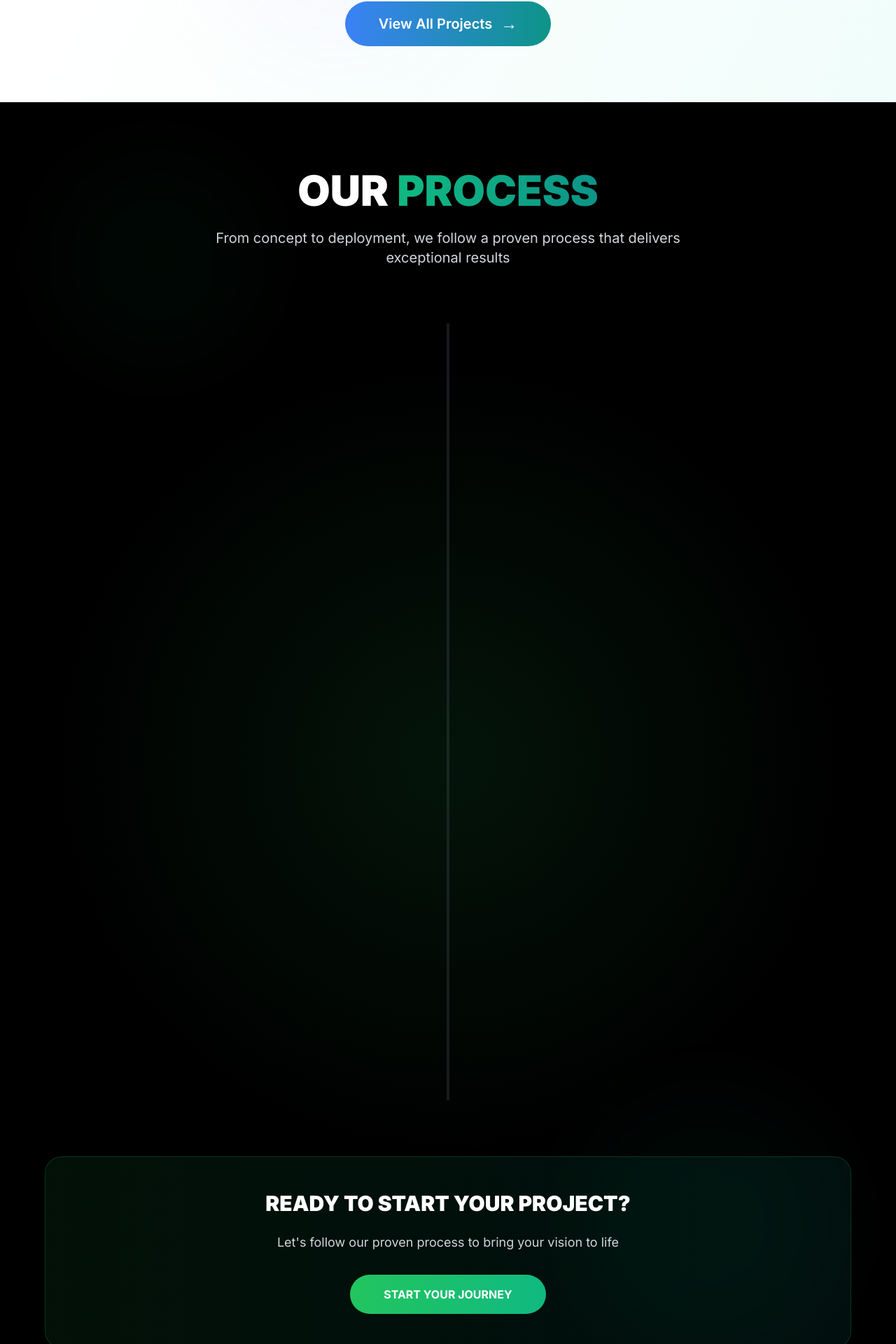
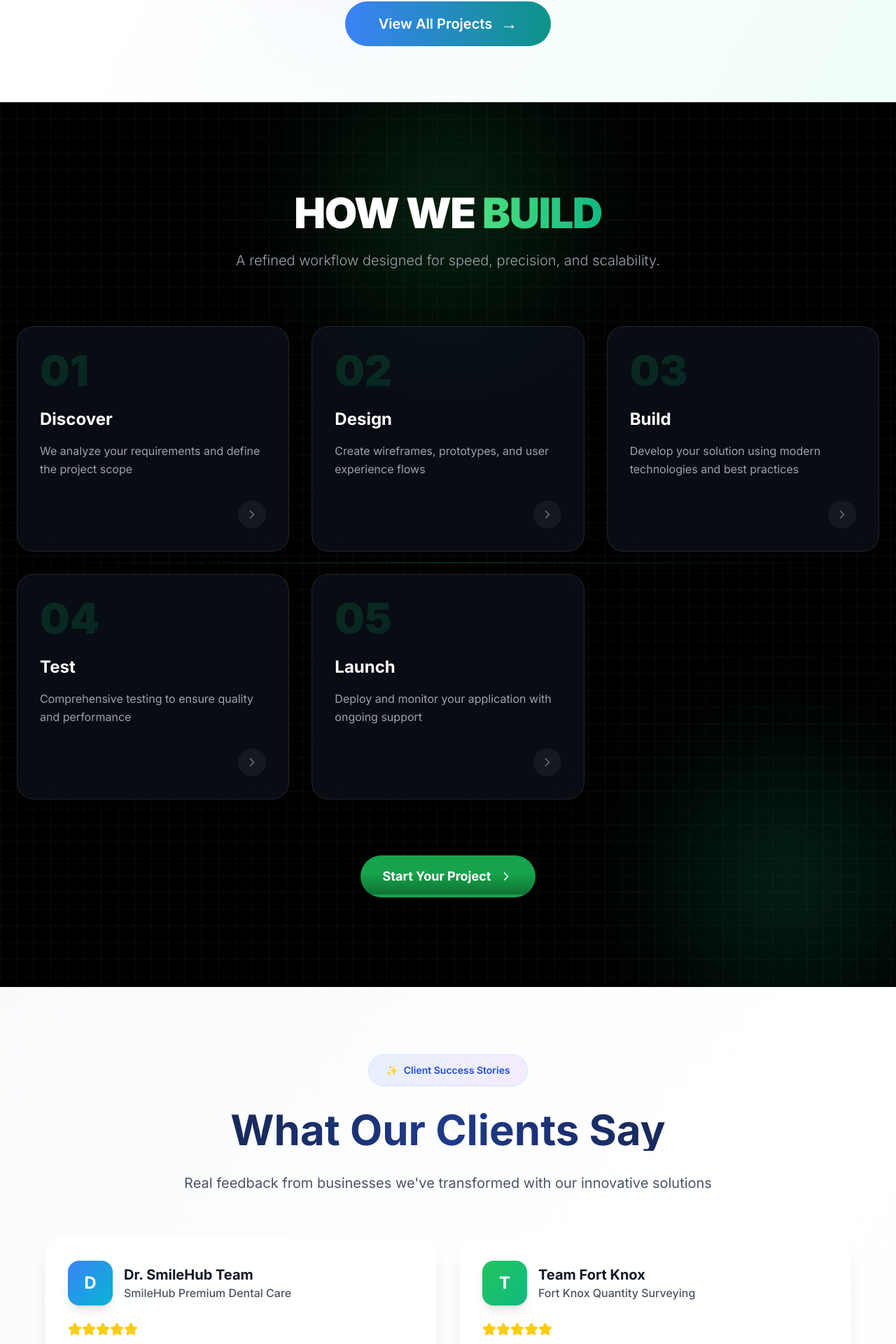
Before and after one commit to codeknox-lk/codeknox-website, a React (Vite) app: page / in a window 1280 px wide. Shown: the part 7190-9110 px from the top of the page at 70% size. Built offline with nearby package versions, Linux system fonts and the light colour scheme.

Commit message:
Redesign: Modern grid-based Process section with glassmorphism

```diff
--- a/src/pages/Home.tsx
+++ b/src/pages/Home.tsx
@@ -1,5 +1,5 @@
 import React, { useRef } from "react";
-import { motion, useScroll, useTransform } from "framer-motion";
+import { motion } from "framer-motion";
 import { Link } from "react-router-dom";
 import {
   ChevronRight,
@@ -7,95 +7,9 @@ import {
 } from "lucide-react";
 import { useProjects } from "../contexts/ProjectContext";
 
-
-
-import { MotionValue } from "framer-motion";
-
-interface Step {
-  step: string;
-  title: string;
-  description: string;
-}
-
-const TimelineItem = ({ step, index, scrollYProgress }: { step: Step, index: number, scrollYProgress: MotionValue<number> }) => {
-  const stepStart = index * 0.12 + 0.05;
-  const stepEnd = (index + 1) * 0.12 + 0.1;
-
-  const stepProgress = useTransform(
-    scrollYProgress,
-    [stepStart, stepEnd],
-    [0, 1]
-  );
-
-  const opacity = stepProgress;
-  const y = useTransform(stepProgress, [0, 1], [50, 0]);
-  const x = useTransform(stepProgress, [0, 1], [index % 2 === 0 ? 50 : -50, 0]);
-
-  return (
-    <motion.div
-      key={step.step}
-      style={{ opacity, y }}
-      className="relative flex items-center"
-    >
-      {/* Connector Line Dot - Perfect Mobile */}
-      <div className="absolute left-1/2 transform -translate-x-1/2 w-4 h-4 sm:w-5 sm:h-5 bg-gradient-to-br from-green-400 to-teal-500 rounded-full border-4 border-gray-900 z-10 shadow-[0_0_15px_rgba(16,185,129,0.5)]">
-        <div className="absolute inset-0 bg-white/50 rounded-full animate-ping opacity-20"></div>
-      </div>
-
-      {/* Content Card - Perfect Mobile */}
-      <div className={`w-full sm:w-5/12 ${index % 2 === 0 ? 'sm:pr-6 md:pr-12 text-center sm:text-right' : 'sm:ml-auto sm:pl-6 md:pl-12 text-center sm:text-left'}`}>
-        <motion.div
-          style={{ x }}
-          className="bg-gradient-to-br from-white/8 via-white/5 to-white/3 backdrop-blur-xl border border-white/20 rounded-2xl p-4 sm:p-6 hover:bg-white/10 hover:border-white/30 transition-all duration-500 relative overflow-hidden shadow-xl shadow-black/20"
-        >
-          {/* Mobile: Step Number as Large Icon - Perfect Mobile */}
-          <div className={`flex items-center justify-center ${index % 2 === 0 ? 'sm:justify-end' : 'sm:justify-start'} mb-3 sm:mb-5`}>
-            <div className="relative">
-              {/* Beautiful Step Number Circle - Mobile Optimized */}
-              <div className="w-12 h-12 sm:w-12 sm:h-12 bg-gradient-to-br from-emerald-500 via-green-500 to-teal-600 rounded-full flex items-center justify-center shadow-2xl shadow-emerald-500/40 border-2 border-white/20 relative overflow-hidden">
-                <span className="text-white font-bold text-base sm:text-sm z-10">{step.step}</span>
-                {/* Inner glow */}
-                <div className="absolute inset-1 bg-gradient-to-br from-white/20 to-transparent rounded-full"></div>
-              </div>
-              {/* Outer glow effect */}
-              <div className="absolute inset-0 w-12 h-12 sm:w-12 sm:h-12 bg-emerald-500/25 rounded-full blur-md animate-pulse"></div>
-              <div className="absolute inset-0 w-12 h-12 sm:w-12 sm:h-12 bg-green-500/15 rounded-full blur-lg animate-pulse delay-300"></div>
-            </div>
-
-            {/* Title - Mobile Optimized */}
-            <h3 className={`text-base sm:text-xl md:text-2xl font-bold text-white ml-3 ${index % 2 === 0 ? 'sm:mr-3 sm:ml-0' : 'sm:ml-3'}`}>
-              {step.title}
-            </h3>
-          </div>
-
-          {/* Description - Mobile Optimized */}
-          <p className="text-gray-300 leading-relaxed text-xs sm:text-sm text-center sm:text-left">
-            {step.description}
-          </p>
-
-          {/* Decorative Elements */}
-          <div className="absolute top-0 right-0 w-20 h-20 bg-gradient-to-br from-green-500/5 to-transparent rounded-full blur-xl"></div>
-          <div className="absolute bottom-0 left-0 w-16 h-16 bg-gradient-to-tr from-emerald-500/5 to-transparent rounded-full blur-xl"></div>
-        </motion.div>
-      </div>
-
-      {/* Empty space for the other side */}
-      <div className="hidden sm:block w-5/12"></div>
-    </motion.div>
-  );
-};
-
 const Home: React.FC = () => {
   const { projects } = useProjects();
   const containerRef = useRef<HTMLDivElement>(null);
-  const timelineRef = useRef<HTMLDivElement>(null);
-  const { scrollYProgress } = useScroll({
-    target: timelineRef,
-    offset: ["start end", "end start"]
-  });
-
-  // Animate the timeline line based on scroll
-  const pathLength = useTransform(scrollYProgress, [0, 1], [0, 1]);
 
   // Get featured projects for testimonials
   const featuredProjects = projects.filter(project => project.featured);
@@ -1270,117 +1184,100 @@ const Home: React.FC = () => {
         </div>
       </section>
 
-      {/* Our Process - Timeline Design - Perfect Mobile */}
-      <section className="py-8 sm:py-16 md:py-20 lg:py-24 px-3 sm:px-6 bg-black relative overflow-hidden">
-        {/* Background Pattern */}
+      {/* Our Process - Modern Grid Design */}
+      <section className="py-24 sm:py-32 px-4 sm:px-6 bg-black relative overflow-hidden">
+        {/* Abstract Background */}
         <div className="absolute inset-0">
-          <div className="absolute inset-0 bg-[radial-gradient(circle_at_50%_50%,rgba(34,197,94,0.1),transparent_50%)]"></div>
-          <div className="absolute top-20 left-10 sm:left-20 w-48 sm:w-72 h-48 sm:h-72 bg-green-500/5 rounded-full blur-3xl animate-pulse"></div>
-          <div className="absolute bottom-20 right-10 sm:right-20 w-64 sm:w-96 h-64 sm:h-96 bg-emerald-500/5 rounded-full blur-3xl animate-pulse delay-1000"></div>
+          <div className="absolute inset-0 bg-[linear-gradient(to_right,#80808012_1px,transparent_1px),linear-gradient(to_bottom,#80808012_1px,transparent_1px)] bg-[size:24px_24px]"></div>
+          <div className="absolute left-0 right-0 top-0 -z-10 m-auto h-[310px] w-[310px] rounded-full bg-green-500 opacity-20 blur-[100px]"></div>
+          <div className="absolute right-0 bottom-0 -z-10 h-[310px] w-[310px] rounded-full bg-emerald-500 opacity-20 blur-[100px]"></div>
         </div>
 
-        <div className="max-w-6xl mx-auto relative z-10">
-          {/* Section Header - Mobile Optimized */}
-          <motion.div
-            initial={{ opacity: 0, y: 30 }}
-            whileInView={{ opacity: 1, y: 0 }}
-            transition={{ duration: 0.8 }}
-            viewport={{ once: true }}
-            className="text-center mb-8 sm:mb-16 md:mb-20 px-2 sm:px-0"
-          >
+        <div className="max-w-7xl mx-auto relative z-10">
+          {/* Header */}
+          <div className="text-center max-w-3xl mx-auto mb-20">
             <motion.h2
-              initial={{ opacity: 0, scale: 0.8 }}
-              whileInView={{ opacity: 1, scale: 1 }}
-              transition={{ duration: 0.8, delay: 0.2 }}
+              initial={{ opacity: 0, y: 20 }}
+              whileInView={{ opacity: 1, y: 0 }}
+              transition={{ duration: 0.6 }}
               viewport={{ once: true }}
-              className="text-2xl sm:text-4xl md:text-5xl lg:text-6xl font-black mb-3 sm:mb-6 leading-tight text-white"
-            >
-              OUR <span className="bg-gradient-to-r from-emerald-500 to-teal-600 bg-clip-text text-transparent">PROCESS</span>
+              className="text-4xl sm:text-5xl md:text-6xl font-black text-white mb-6 tracking-tight"
+            >
+              HOW WE <span className="text-transparent bg-clip-text bg-gradient-to-r from-green-400 to-emerald-500">BUILD</span>
             </motion.h2>
-
             <motion.p
               initial={{ opacity: 0, y: 20 }}
               whileInView={{ opacity: 1, y: 0 }}
-              transition={{ duration: 0.8, delay: 0.4 }}
+              transition={{ duration: 0.6, delay: 0.2 }}
               viewport={{ once: true }}
-              className="text-sm sm:text-lg md:text-xl text-gray-300 max-w-3xl mx-auto leading-relaxed px-2 sm:px-0"
-            >
-              From concept to deployment, we follow a proven process that delivers exceptional results
+              className="text-lg sm:text-xl text-gray-400 font-light"
+            >
+              A refined workflow designed for speed, precision, and scalability.
             </motion.p>
-          </motion.div>
-
-          {/* Timeline - Perfect Like Ceylon Nature Link */}
-          <div ref={timelineRef} className="relative max-w-5xl mx-auto">
-            {/* Timeline Line Container - Background */}
-            <div className="absolute left-1/2 transform -translate-x-1/2 w-1 h-full -z-10">
-              {/* Background Line */}
-              <div className="w-full h-full bg-gray-600/30"></div>
-              {/* Animated Progress Line */}
+          </div>
+
+          {/* Process Grid */}
+          <div className="grid grid-cols-1 md:grid-cols-2 lg:grid-cols-3 gap-8 relative">
+            {/* Connecting Line for Desktop */}
+            <div className="hidden lg:block absolute top-1/2 left-0 w-full h-0.5 bg-gradient-to-r from-transparent via-green-500/20 to-transparent -translate-y-1/2 z-0"></div>
+
+            {processSteps.map((step, index) => (
               <motion.div
-                className="absolute top-0 left-0 w-full bg-gradient-to-b from-green-500 via-emerald-500 to-teal-500"
-                style={{
-                  height: useTransform(pathLength, [0, 1], ["0%", "100%"])
-                }}
-              />
-            </div>
-
-            {/* Process Steps - Mobile Optimized */}
-            <div className="space-y-8 sm:space-y-16 md:space-y-20">
-              {/* Extracted component to fix React Hook rules */}
-              {/* Extracted component to fix React Hook rules */}
-
-              {processSteps.map((step, index) => (
-                <TimelineItem key={step.step} step={step} index={index} scrollYProgress={scrollYProgress} />
-              ))}
-            </div>
+                key={step.step}
+                initial={{ opacity: 0, y: 30 }}
+                whileInView={{ opacity: 1, y: 0 }}
+                transition={{ duration: 0.5, delay: index * 0.1 }}
+                viewport={{ once: true }}
+                className="group relative z-10"
+              >
+                <div className="h-full bg-gray-900/50 backdrop-blur-xl border border-white/10 p-8 rounded-3xl hover:bg-gray-800/50 hover:border-green-500/30 transition-all duration-500 group-hover:shadow-[0_0_30px_rgba(16,185,129,0.15)] flex flex-col items-start justify-between">
+
+                  {/* Step Number */}
+                  <div className="mb-6 relative">
+                    <span className="text-6xl font-black text-transparent bg-clip-text bg-gradient-to-br from-green-600/20 to-emerald-600/20 group-hover:from-green-500/40 group-hover:to-emerald-500/40 transition-all duration-500 select-none">
+                      {step.step}
+                    </span>
+                    <div className="absolute top-1/2 -right-4 w-12 h-12 bg-green-500/20 rounded-full blur-xl opacity-0 group-hover:opacity-100 transition-opacity duration-500"></div>
+                  </div>
+
+                  {/* Content */}
+                  <div>
+                    <h3 className="text-2xl font-bold text-white mb-4 group-hover:text-green-400 transition-colors duration-300">
+                      {step.title}
+                    </h3>
+                    <p className="text-gray-400 leading-relaxed group-hover:text-gray-300 transition-colors duration-300">
+                      {step.description}
+                    </p>
+                  </div>
+
+                  {/* Icon/Decoration */}
+                  <div className="mt-8 w-full flex justify-end">
+                    <div className="w-10 h-10 rounded-full bg-white/5 flex items-center justify-center group-hover:bg-green-500/20 transition-all duration-500">
+                      <ChevronRight className="w-5 h-5 text-gray-500 group-hover:text-green-400 transition-colors duration-300" />
+                    </div>
+                  </div>
+                </div>
+              </motion.div>
+            ))}
           </div>
 
-          {/* CTA Section - Mobile Optimized */}
-          <motion.div
-            initial={{ opacity: 0, y: 50 }}
-            whileInView={{ opacity: 1, y: 0 }}
-            transition={{ duration: 0.8, delay: 0.3 }}
+          {/* CTA */}
+          <motion.div
+            initial={{ opacity: 0, y: 20 }}
+            whileInView={{ opacity: 1, y: 0 }}
+            transition={{ duration: 0.6, delay: 0.6 }}
             viewport={{ once: true }}
-            className="text-center mt-8 sm:mt-16 md:mt-20 px-2 sm:px-0"
-          >
-            <div className="bg-gradient-to-r from-green-600/10 via-emerald-600/10 to-teal-600/10 rounded-2xl sm:rounded-3xl border border-green-500/20 p-4 sm:p-8 md:p-12 backdrop-blur-sm">
-              <motion.h3
-                initial={{ opacity: 0, y: 20 }}
-                whileInView={{ opacity: 1, y: 0 }}
-                transition={{ duration: 0.8, delay: 0.4 }}
-                viewport={{ once: true }}
-                className="text-lg sm:text-2xl md:text-3xl font-black text-white mb-3 sm:mb-6"
-              >
-                READY TO START YOUR PROJECT?
-              </motion.h3>
-
-              <motion.p
-                initial={{ opacity: 0, y: 20 }}
-                whileInView={{ opacity: 1, y: 0 }}
-                transition={{ duration: 0.8, delay: 0.5 }}
-                viewport={{ once: true }}
-                className="text-sm sm:text-base md:text-lg text-gray-300 mb-6 sm:mb-8 max-w-2xl mx-auto px-4 sm:px-0"
-              >
-                Let's follow our proven process to bring your vision to life
-              </motion.p>
-
-              <motion.div
-                initial={{ opacity: 0, y: 20 }}
-                whileInView={{ opacity: 1, y: 0 }}
-                transition={{ duration: 0.8, delay: 0.6 }}
-                viewport={{ once: true }}
-              >
-                <Link to="/contact">
-                  <motion.button
-                    whileHover={{ scale: 1.05, y: -3 }}
-                    whileTap={{ scale: 0.95 }}
-                    className="px-6 sm:px-8 md:px-12 py-3 sm:py-4 bg-gradient-to-r from-green-500 to-emerald-500 hover:from-green-600 hover:to-emerald-600 text-white font-bold rounded-full transition-all duration-300 hover:shadow-2xl hover:shadow-green-500/25 text-sm sm:text-base"
-                  >
-                    START YOUR JOURNEY
-                  </motion.button>
-                </Link>
-              </motion.div>
-            </div>
+            className="mt-20 text-center"
+          >
+            <Link to="/contact">
+              <button className="group relative inline-flex items-center justify-center px-8 py-4 text-lg font-bold text-white transition-all duration-200 bg-green-600 font-pj rounded-full focus:outline-none focus:ring-2 focus:ring-offset-2 focus:ring-green-600 hover:bg-green-500 active:scale-95">
+                <span className="absolute inset-0 w-full h-full -mt-1 rounded-lg opacity-30 bg-gradient-to-b from-transparent via-transparent to-black"></span>
+                <span className="relative flex items-center gap-3">
+                  Start Your Project
+                  <ChevronRight className="w-5 h-5 group-hover:translate-x-1 transition-transform" />
+                </span>
+              </button>
+            </Link>
           </motion.div>
         </div>
       </section>
```
